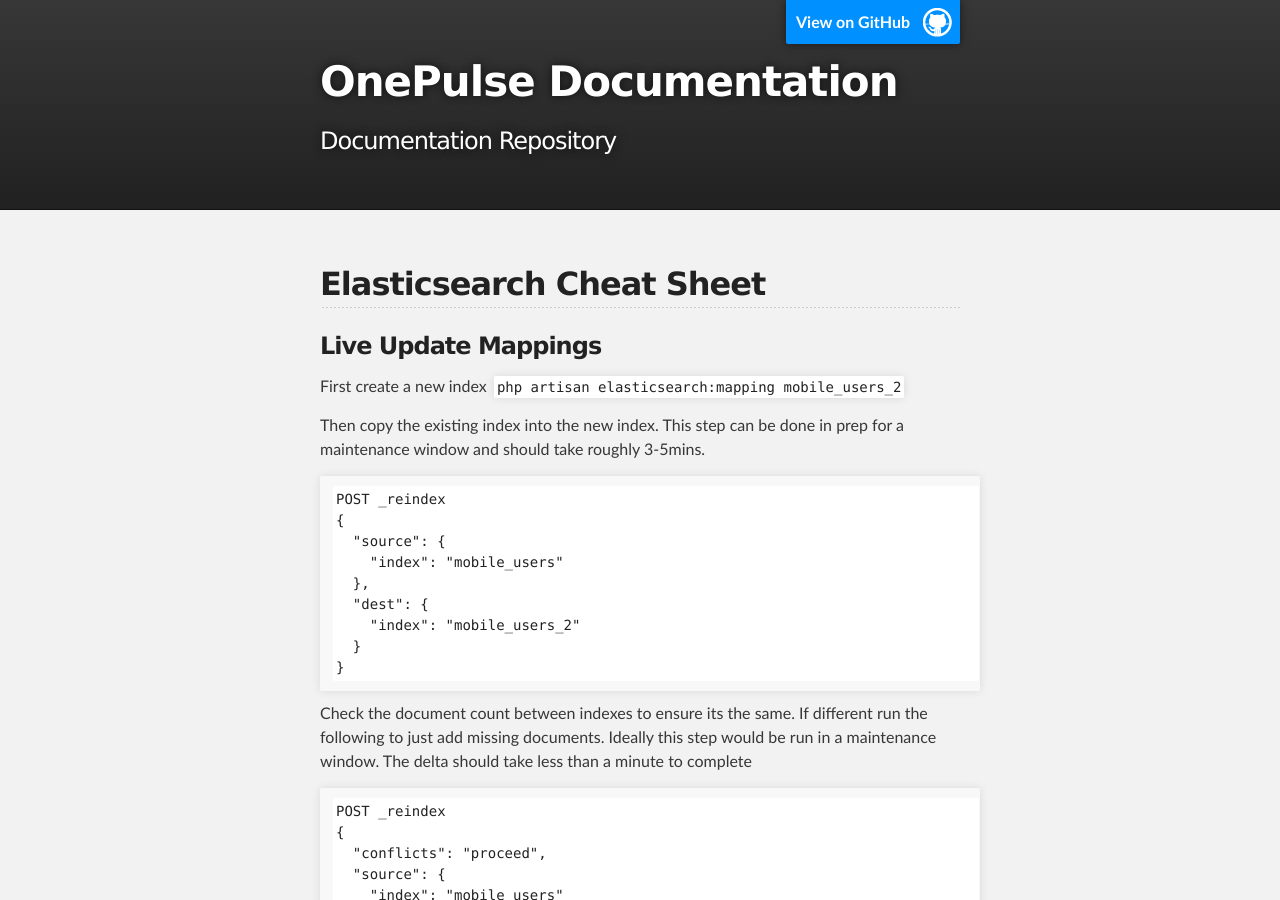
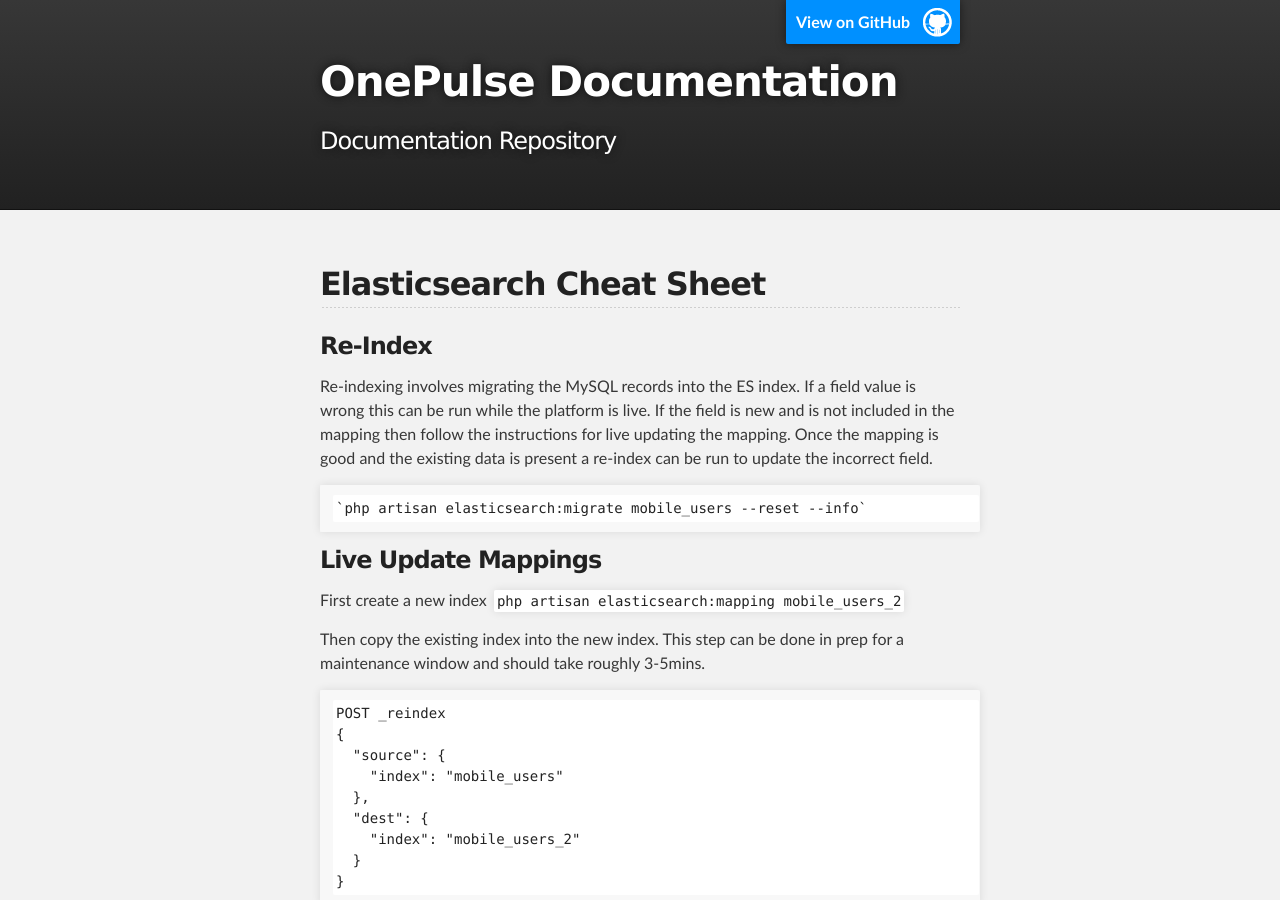
Before and after one commit to OnePulse/documentation, a Jekyll site: the page built from private/elasticsearch/ElasticSearch Cheat Sheet.md, in a window 1280 px wide and 900 px high. Built offline with Jekyll 4.4.1, drawn with Linux system fonts in a browser that asks for light colours; our own code applies the rules of GitHub Pages for plain Markdown files.

Commit message:
Added re-index command

```diff
--- a/private/elasticsearch/ElasticSearch Cheat Sheet.md
+++ b/private/elasticsearch/ElasticSearch Cheat Sheet.md
@@ -1,4 +1,10 @@
 ## Elasticsearch Cheat Sheet
+
+### Re-Index
+Re-indexing involves migrating the MySQL records into the ES index. If a field value is wrong this can be run while the platform is live.
+If the field is new and is not included in the mapping then follow the instructions for live updating the mapping. Once the mapping is good and the existing data is present a re-index can be run to update the incorrect field.
+
+    `php artisan elasticsearch:migrate mobile_users --reset --info`
 
 ### Live Update Mappings
 First create a new index
```
